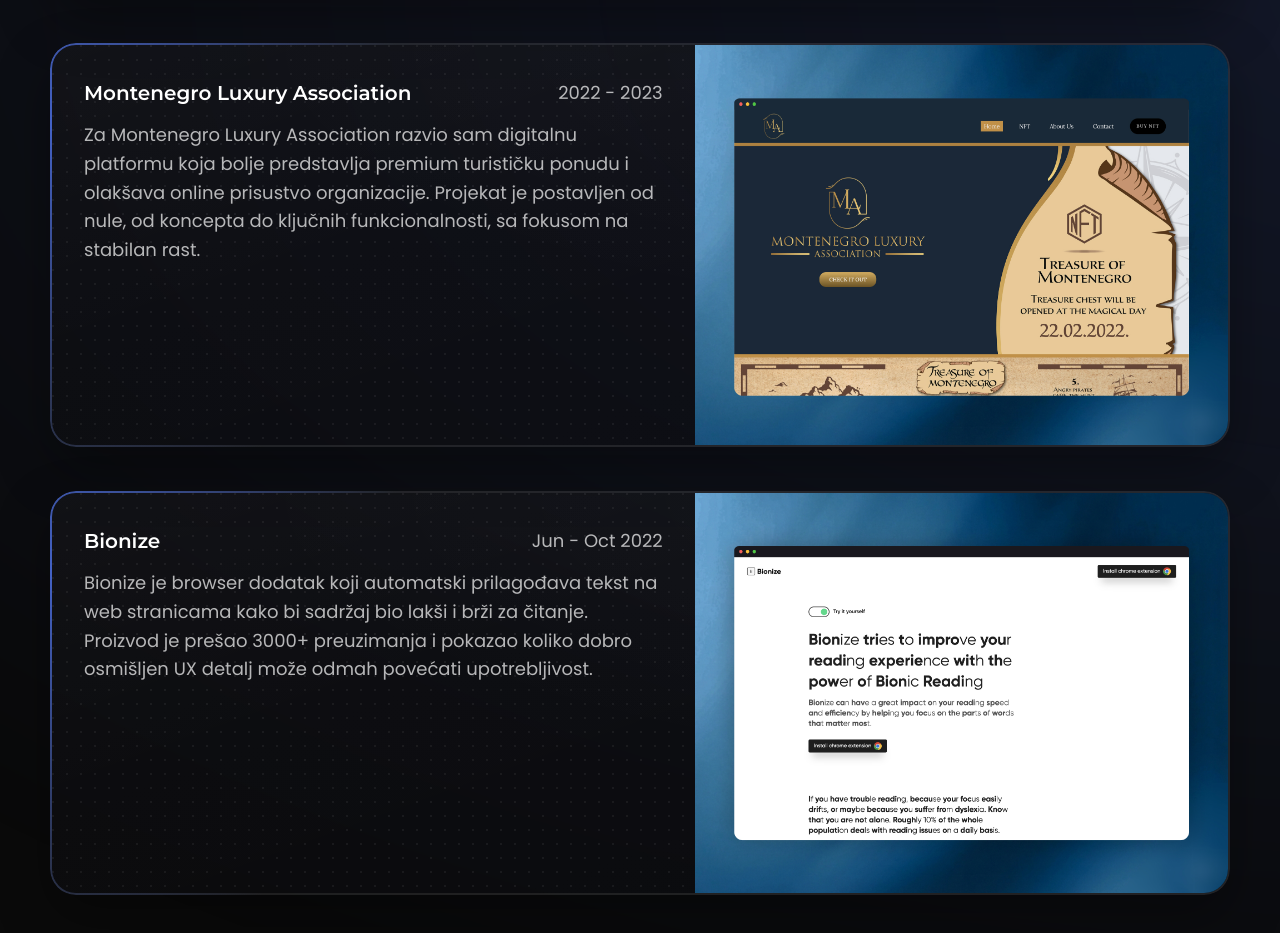
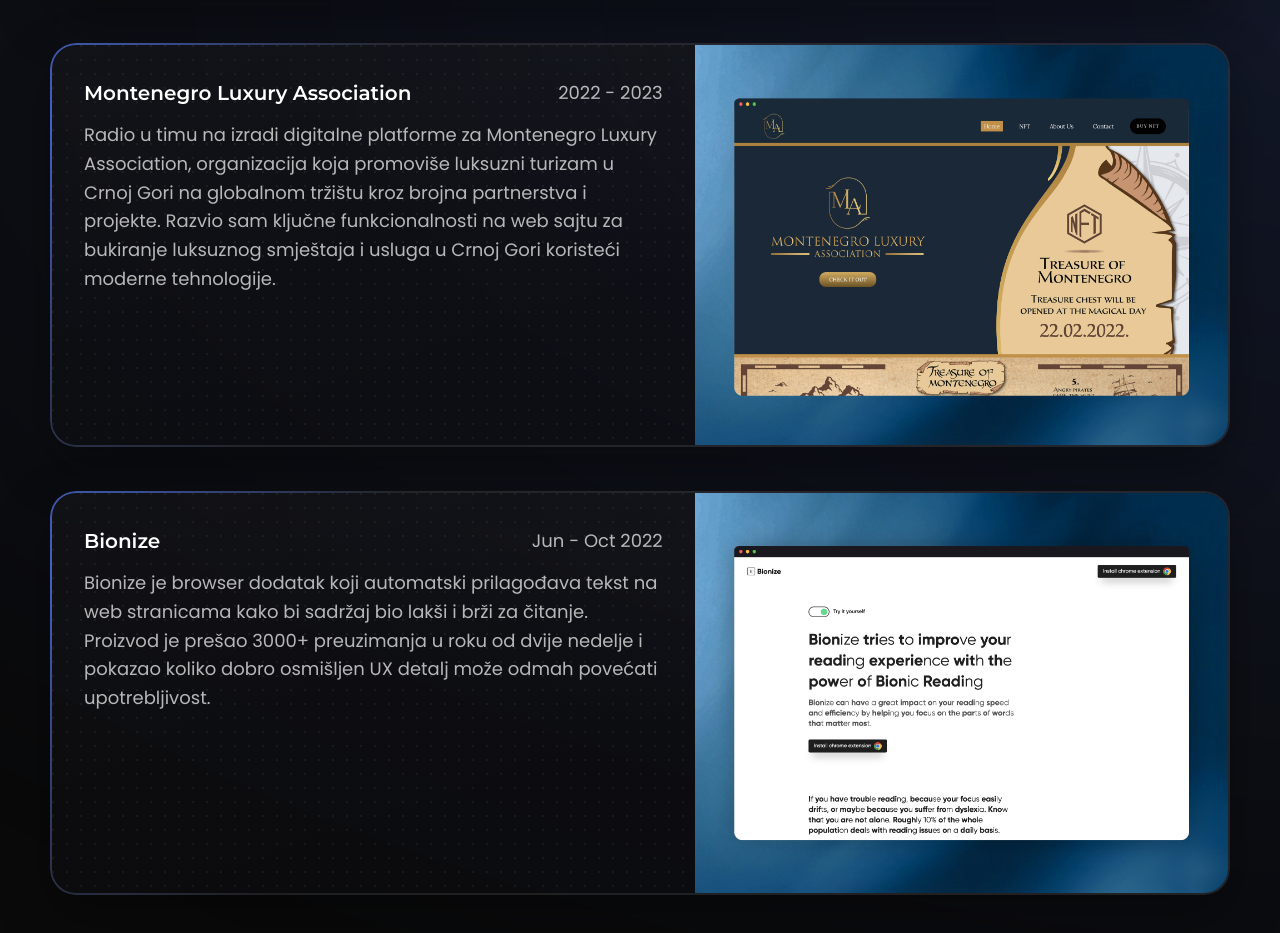
Before and after one commit to g-popovic/landing-page, a Next.js app: page / in a window 1280 px wide. Shown: the part 5466-6399 px from the top of the page. Built offline with nearby package versions, Linux system fonts and the light colour scheme.

Commit message:
Finalize text

```diff
--- a/src/components/Portfolio.tsx
+++ b/src/components/Portfolio.tsx
@@ -63,7 +63,7 @@
 		title: "Montenegro Luxury Association",
 		date: "2022 - 2023",
 		description:
-			"Za Montenegro Luxury Association razvio sam digitalnu platformu koja bolje predstavlja premium turističku ponudu i olakšava online prisustvo organizacije. Projekat je postavljen od nule, od koncepta do ključnih funkcionalnosti, sa fokusom na stabilan rast.",
+			"Radio u timu na izradi digitalne platforme za Montenegro Luxury Association, organizacija koja promoviše luksuzni turizam u Crnoj Gori na globalnom tržištu kroz brojna partnerstva i projekte. Razvio sam ključne funkcionalnosti na web sajtu za bukiranje luksuznog smještaja i usluga u Crnoj Gori koristeći moderne tehnologije.",
 		image: mneLuxImage
 	},
 	{
@@ -71,7 +71,7 @@
 		title: "Bionize",
 		date: "Jun - Oct 2022",
 		description:
-			"Bionize je browser dodatak koji automatski prilagođava tekst na web stranicama kako bi sadržaj bio lakši i brži za čitanje. Proizvod je prešao 3000+ preuzimanja i pokazao koliko dobro osmišljen UX detalj može odmah povećati upotrebljivost.",
+			"Bionize je browser dodatak koji automatski prilagođava tekst na web stranicama kako bi sadržaj bio lakši i brži za čitanje. Proizvod je prešao 3000+ preuzimanja u roku od dvije nedelje i pokazao koliko dobro osmišljen UX detalj može odmah povećati upotrebljivost.",
 		image: bionizeImage
 	}
 ];
```
